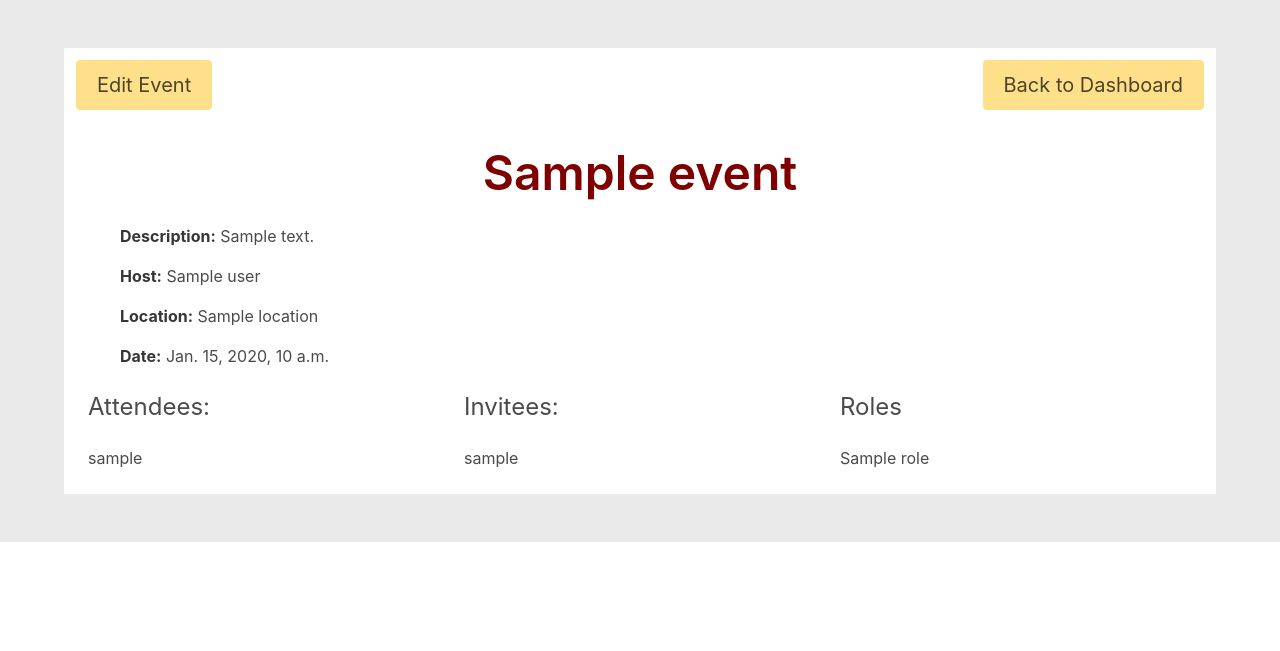
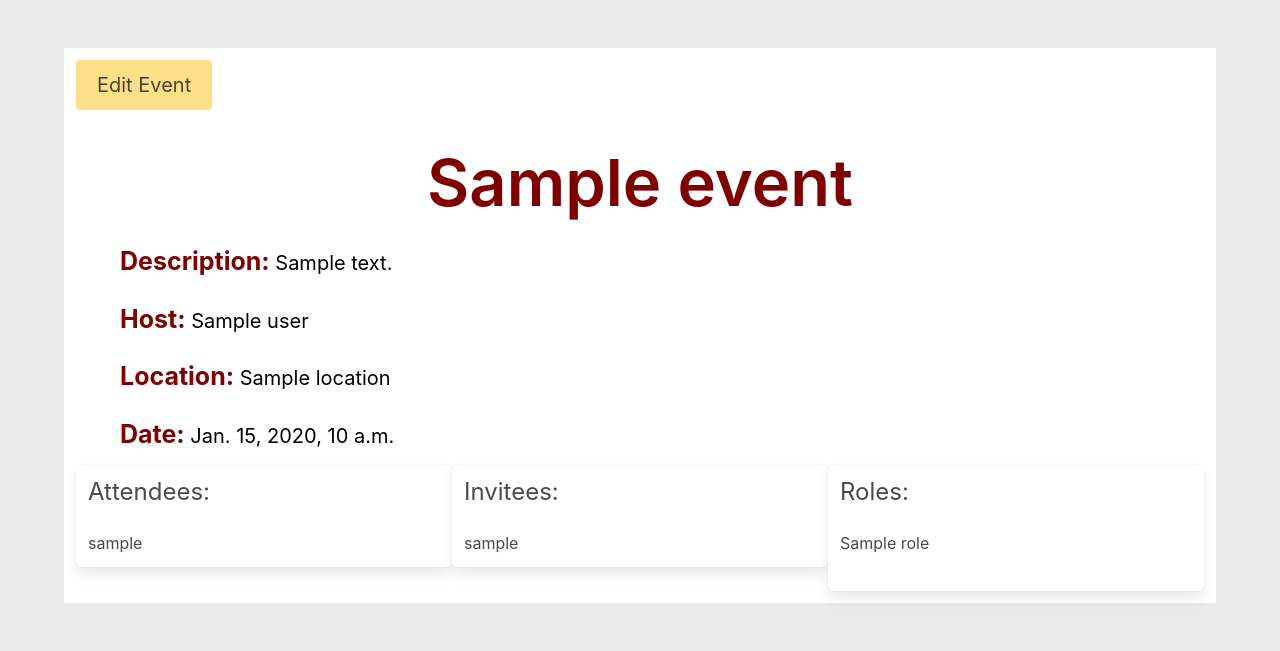
Before and after one commit to mikeryu/westmont-cs130-f23-team-gold, a Django app: template our_site/planner/templates/planner/event_home_owned.html in a window 1280 px wide. Shown: the part 175-826 px from the top of the page. Before the commit the page ends 717 px from the top, so only its background shows below. Run offline with Django 4.2, Linux system fonts and the light colour scheme; the template is opened without the code that fills it: most values are stand-ins (such as "Sample title", 1, 10 or a date in 2020).

Commit message:
made the color maroon, and added boxes

```diff
--- a/our_site/planner/templates/planner/event_home_owned.html
+++ b/our_site/planner/templates/planner/event_home_owned.html
@@ -33,29 +33,22 @@
                         <input class="button is-medium is-warning" type="submit" value="Edit Event" name="Edit Event" id="edit-event">
                     </form>
                 </div>
-                <div class="column">
-                    <div class="container has-text-right">
-                        <form action="{% url 'planner:dashboard' %}">
-                            <input class="button is-medium is-warning" type="submit" value="Back to Dashboard" />
-                        </form>
-                    </div>
-                </div>
             </div>
         </div>
 
         <div class="container has-background-white p-5">
-            <h1 class="title is-1 has-text-centered" style="color: #7f0000">{{ event.name }}</h1>
+            <h1 class="title is-1 has-text-centered" style="font-size:65px; color: #7f0000">{{ event.name }}</h1>
             <div class="content">
                 <ul>
-                    <p><strong>Description:</strong> {{ event.description }}</p>
-                    <p><strong>Host:</strong> {{ event.owner.user }}</p>
-                    <p><strong>Location:</strong> {{ event.location }}</p>
-                    <p><strong>Date:</strong> {{ event.date }}</p>
+                    <p style="color:black; font-size:20px"><strong style="font-size:25px; color:#7f0000">Description:</strong> {{ event.description }}</p>
+                    <p style="color:black; font-size:20px"><strong style="font-size:25px; color:#7f0000">Host:</strong> {{ event.owner.user }}</p>
+                    <p style="color:black; font-size:20px"><strong style="font-size:25px; color:#7f0000">Location:</strong> {{ event.location }}</p>
+                    <p style="color:black; font-size:20px"><strong style="font-size:25px; color:#7f0000">Date:</strong> {{ event.date }}</p>
                 </ul>
             </div>
 
             <div class="columns">
-                <div class="column">
+                <div class="column has-text-left box">
                     <h2 class="subtitle is-4">Attendees:</h2>
                     <ul>
                         {% for attendee in attendees %}
@@ -63,7 +56,7 @@
                         {% endfor %}
                     </ul>
                 </div>
-                <div class="column">
+                <div class="column has-text-left box">
                     <h2 class="subtitle is-4">Invitees:</h2>
                     <ul>
                         {% for invitee in invitees %}
@@ -71,8 +64,8 @@
                         {% endfor %}
                     </ul>
                 </div>
-                <div class="column">
-                    <h2 class="subtitle is-4">Roles</h2>
+                <div class="column has-text-left box">
+                    <h2 class="subtitle is-4">Roles:</h2>
                     <ul>
                         <div class='list-item'>
                             {% for role in roles_list %}
```
